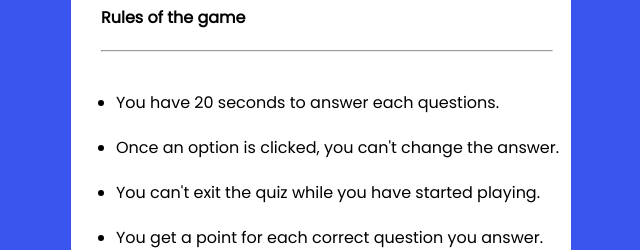
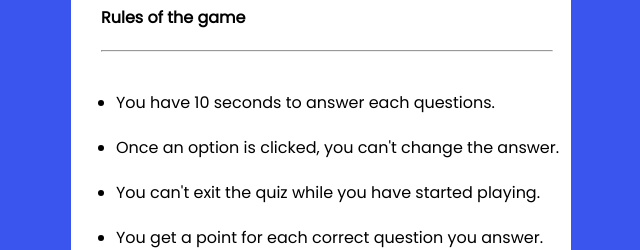
Before and after one commit to Sephjoe123/Quiz-app, a plain HTML site: page index.html in a window 1280 px wide. Both pictures are taken after a click on the button "Start Quiz". Shown: the part 216-466 px from the top of the page, 319-959 px from the left. Drawn offline with Linux system fonts and the light colour scheme.

Commit message:
Update index.html

```diff
--- a/index.html
+++ b/index.html
@@ -61,7 +61,7 @@
         </h1>
         <ul>
             <li>
-                You have 20 seconds to answer each questions.
+                You have 10 seconds to answer each questions.
             </li>
 
             <li>
```
